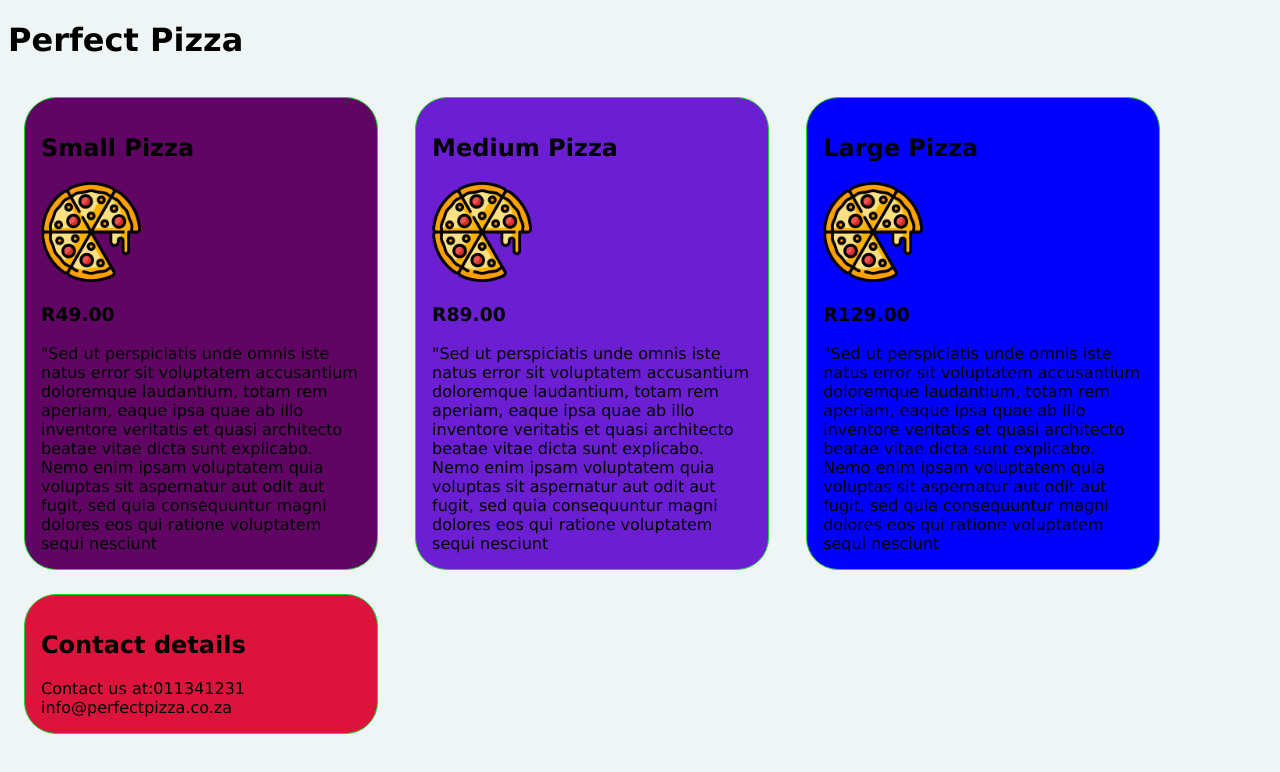
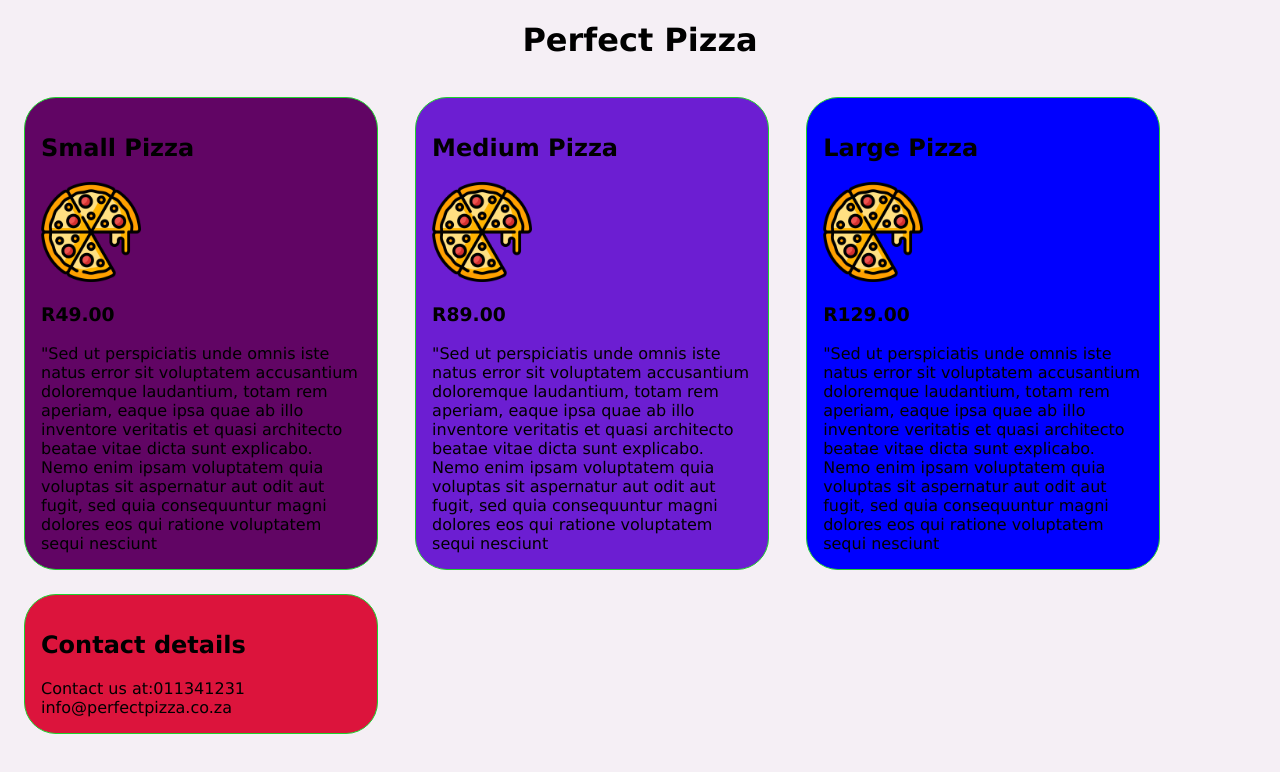
Before and after one commit to Mohamed9770/perfect-pizza, a plain HTML site: page index.html in a window 1280 px wide. Drawn offline with Linux system fonts and the light colour scheme.

Commit message:
align header

```diff
--- a/style.css
+++ b/style.css
@@ -1,5 +1,5 @@
 body {
-    background-color: rgb(63, 110, 240);
+    background-color: rgb(240, 216, 63);
     font-family: Verdana, Geneva, Tahoma, sans-serif;
 }
 .pizza {
@@ -12,6 +12,9 @@ body {
     display: inline-block;
 
 
+}
+H1 {
+    text-align: center;
 }
 
 .medium_pizza {
@@ -47,7 +50,7 @@ flex: 5
 @media (min-width: 960px) {
 
     body {
-        background-color: rgb(239, 245, 245);
+        background-color: rgba(245, 239, 245, 0.948);
 
     }
 
```
